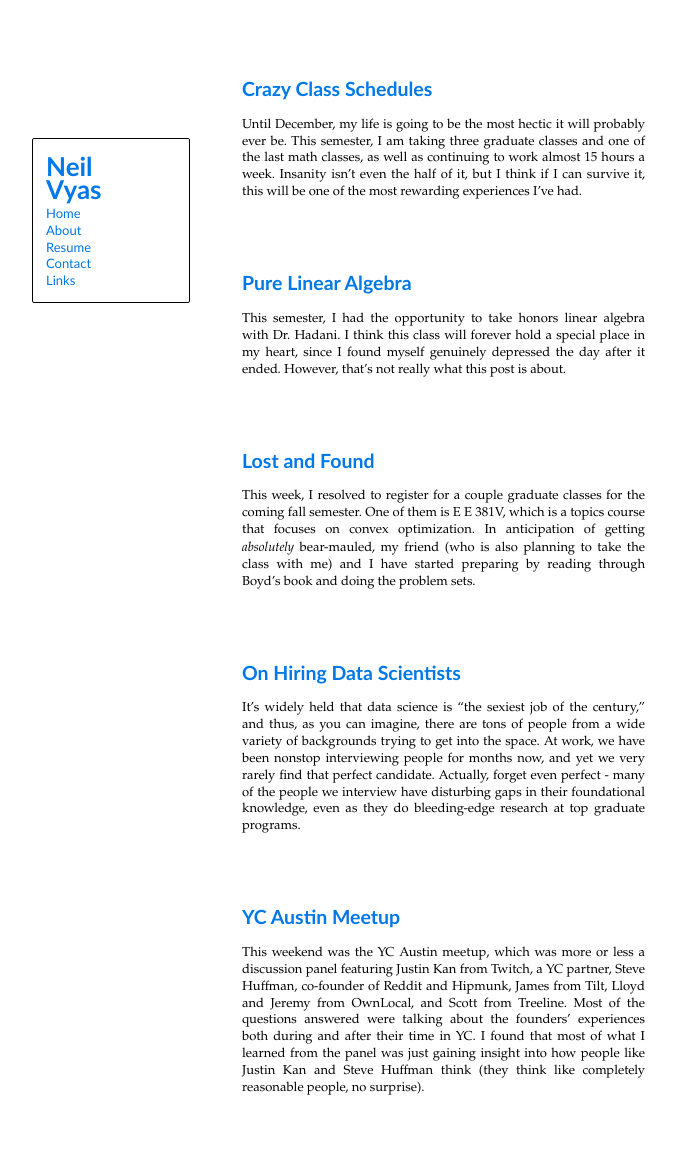
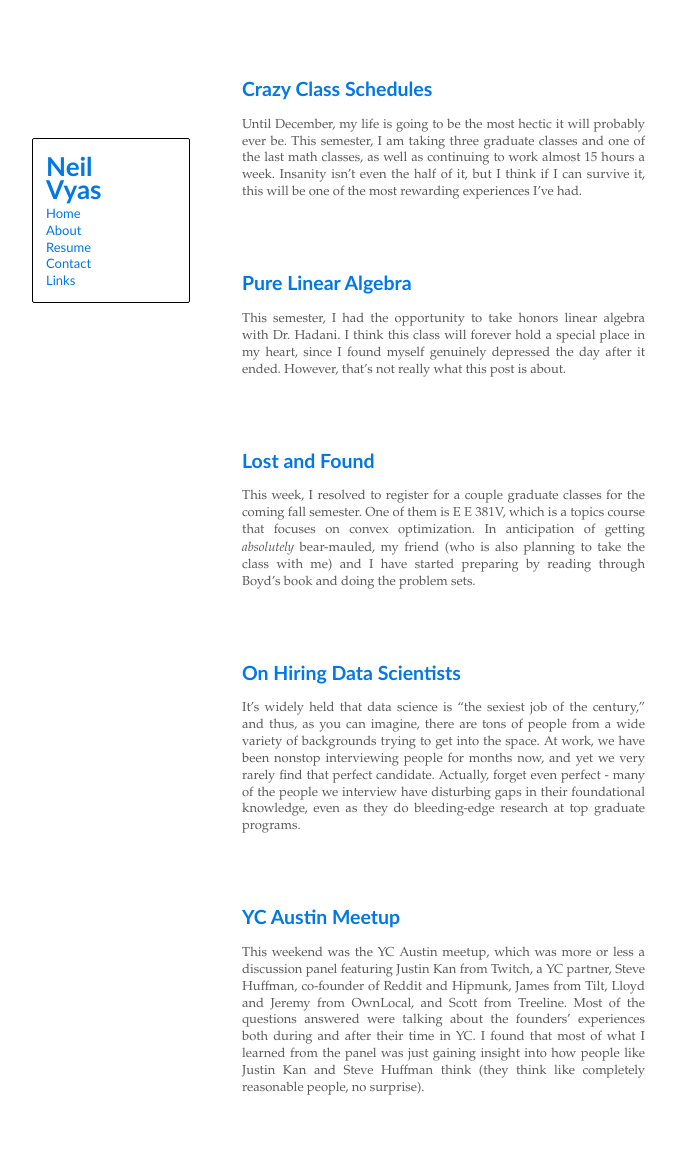
Before and after one commit to neilvyas/neilvyas.github.io, a Jekyll site: the page built from index.html, in a window 1280 px wide. Shown: the whole page, without its empty margins (2-679 px from the left). Built offline with Jekyll 4.4.1, drawn with Linux system fonts in a browser that asks for light colours.

Commit message:
removed anchor on post preview excerpt

```diff
--- a/_includes/post-preview.html
+++ b/_includes/post-preview.html
@@ -3,6 +3,6 @@
     <a href="{{include.post.url}}"><h1>{{ include.post.title }}</h1></a>
   </div>
   <div class="post-content">
-      <a href="{{include.post.url}}" style="color: #000000">{{ include.content }}</a>
+      {{ include.content }}
   </div>
 </div>
```
